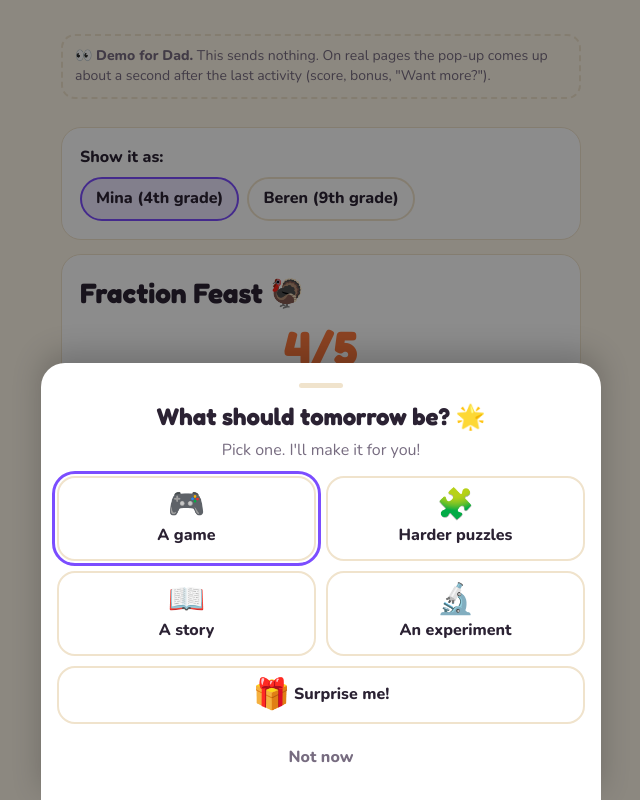
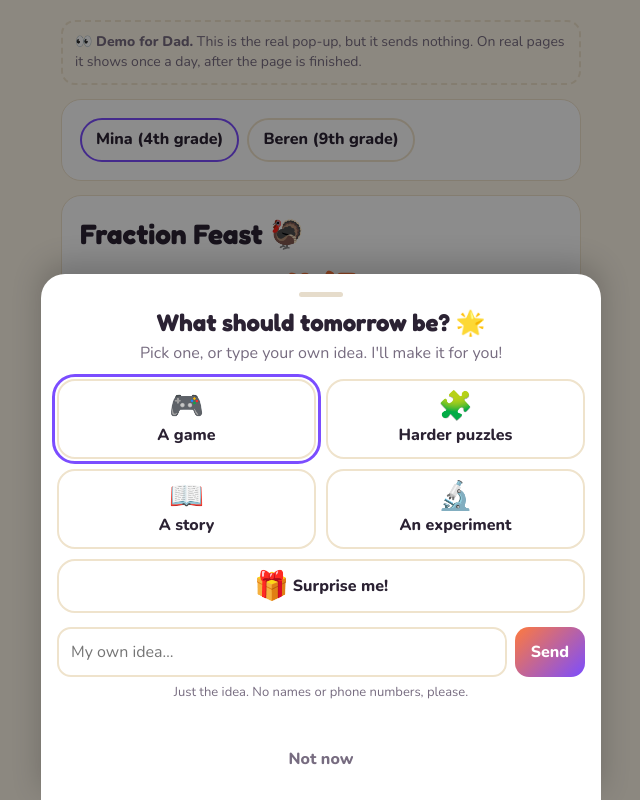
Before and after one commit to mehmetdurkan/study-fun, a plain HTML site: page demo/wish.html in a window 1280 px wide. Shown: the whole page, without its empty margins (319-959 px from the left). Drawn offline with nearby package versions, Linux system fonts and the light colour scheme.

Commit message:
Wish pop-up: pick for tomorrow or type an idea (logged)
Co-Authored-By: Claude Opus 5.5 <noreply@anthropic.com>

```diff
--- a/assets/more.js
+++ b/assets/more.js
@@ -6,13 +6,16 @@
 // A tap logs one open row tagged <page>#more-<subject> (or #more-no for "I'm done")
 // and opens mina/more/<subject>.html, a fresh set on this week's topic.
 // Nothing else is sent. Works with ?who= friends (log.js keeps the name).
-// It also loads assets/staar.js: today's STAAR question shows first, then this picker.
+// It also loads assets/staar.js: today's STAAR question shows first, then this picker,
+// and assets/wish.js: the "What should tomorrow be?" pop-up comes after the picker.
 (function(){
   var S = document.currentScript;
   if(!S || !window.studyLog) return;
   var base = new URL('../mina/more/', S.src).href;
   // Daily STAAR question (assets/staar.js) comes first, then this picker.
   try{ var st = document.createElement('script'); st.src = new URL('staar.js', S.src).href; document.head.appendChild(st); }catch(e){}
+  // "What should tomorrow be?" pop-up (assets/wish.js) opens after this picker shows.
+  try{ var ws = document.createElement('script'); ws.src = new URL('wish.js', S.src).href; document.head.appendChild(ws); }catch(e){}
   function gate(f){ if(window.studyGate) window.studyGate(f); else f(); }
   var SUBJ = [
     ['math',    '🧮', 'Math'],
--- /dev/null
+++ b/assets/wish.js
@@ -0,0 +1,125 @@
+// "What should tomorrow be?" pop-up. Load it AFTER assets/log.js.
+//   Mina pages: assets/more.js loads it; the pop-up comes ~1.5 s after the "Want more?" card shows.
+//   Other pages (Beren's Night notes): <script src="../assets/wish.js"></script>; it comes ~2.5 s after studyLog('finish').
+// Once per day per device. A button tap logs one open row <page>#wish-<key>.
+// The optional typed idea logs one "idea" row (text in Sheet column G): letters, numbers and . , ! ? ' - only,
+// 2-80 characters, no links, emails or phone-like numbers (the log script checks the same rules).
+// Works with ?who= friends: rows log under the friend's name (log.js).
+(function(){
+  if(!window.studyLog || window.__wishLoaded) return;
+  window.__wishLoaded = true;
+  var parts = location.pathname.split('/');
+  var kid = window.__wishKid || (parts.indexOf('beren') >= 0 ? 'beren' : 'mina');  // __wishKid: demo/wish.html only
+  var OPTS = {
+    mina:  [['game','🎮','A game'],['puzzle','🧩','Harder puzzles'],['story','📖','A story'],['experiment','🔬','An experiment'],['surprise','🎁','Surprise me!']],
+    beren: [['practice','📝','Practice test'],['flash','🃏','Flashcards'],['game','🎮','A quick game'],['explain','💡','Explain it simply'],['surprise','🎁','Surprise me']]
+  }[kid];
+  var KEY = 'studyWishDay';
+  function today(){ try{ return new Date().toLocaleDateString('en-CA',{timeZone:'America/Chicago'}); }catch(e){ return new Date().toISOString().slice(0,10); } }
+  function store(fn){ try{ return fn(window.localStorage); }catch(e){ return null; } }
+  function askedToday(){ return store(function(s){ return s.getItem(KEY); }) === today(); }
+  function markAsked(){ store(function(s){ s.setItem(KEY, today()); }); }
+  function okIdea(t){
+    if(t.length < 2 || t.length > 80) return false;
+    var re; try{ re = new RegExp("^[\\p{L}\\p{N}][\\p{L}\\p{N} .,!?'\\-]*$", 'u'); }catch(e){ re = /^[A-Za-z0-9][A-Za-z0-9 .,!?'\-]*$/; }
+    if(!re.test(t)) return false;
+    return !(/\d{5,}/.test(t.replace(/[ .\-]/g,'')) || /https?|www/i.test(t));
+  }
+
+  var CSS = '.sw-scrim{position:fixed;inset:0;z-index:9998;background:rgba(0,0,0,.45);opacity:0;transition:opacity .25s}' +
+    '.sw-scrim.on{opacity:1}' +
+    '.sw-sheet{position:fixed;left:0;right:0;bottom:0;z-index:9999;margin:0 auto;max-width:560px;max-height:92vh;overflow:auto;' +
+      'background:#fff;color:#2b2233;font:16px/1.45 Nunito,system-ui,-apple-system,sans-serif;border-radius:24px 24px 0 0;' +
+      'padding:18px 16px max(18px,env(safe-area-inset-bottom,0px));transform:translateY(105%);' +
+      'transition:transform .35s cubic-bezier(.2,.8,.2,1);box-shadow:0 -10px 30px rgba(0,0,0,.2)}' +
+    '.sw-sheet.on{transform:none}' +
+    '.sw-grab{width:44px;height:5px;border-radius:9px;background:#e6dccb;margin:0 auto 12px}' +
+    '.sw-h{font:700 24px/1.2 Fredoka,Nunito,system-ui,sans-serif;margin:0 0 4px;text-align:center}' +
+    '.sw-sub{margin:0 0 14px;text-align:center;color:#776c80}' +
+    '.sw-grid{display:grid;grid-template-columns:1fr 1fr;gap:10px}' +
+    '.sw-opt{font:inherit;font-weight:800;color:inherit;background:transparent;border:2px solid #efe3cc;border-radius:18px;padding:10px 8px;' +
+      'min-height:80px;display:flex;flex-direction:column;align-items:center;justify-content:center;gap:4px;cursor:pointer}' +
+    '.sw-opt:last-child{grid-column:1/-1;min-height:54px;flex-direction:row}' +
+    '.sw-opt .sw-e{font-size:28px;line-height:1}' +
+    '.sw-opt[aria-pressed=true]{border-color:#7b4dff;background:rgba(123,77,255,.12)}' +
+    '.sw-opt:disabled{cursor:default}' +
+    '.sw-idea{display:flex;gap:8px;margin-top:14px}' +
+    '.sw-in{flex:1;min-width:0;font:inherit;font-size:16px;color:inherit;background:transparent;border:2px solid #efe3cc;border-radius:14px;padding:10px 12px;min-height:50px}' +
+    '.sw-send{font:inherit;font-weight:800;border:0;border-radius:14px;padding:0 16px;min-height:50px;color:#fff;background:linear-gradient(135deg,#ff7a3d,#7b4dff);cursor:pointer}' +
+    '.sw-msg{min-height:22px;margin:8px 0 0;text-align:center;font-weight:800}' +
+    '.sw-note{margin:6px 0 0;font-size:13px;color:#776c80;text-align:center}' +
+    '.sw-later{display:block;margin:6px auto 0;font:inherit;font-weight:800;color:#776c80;background:none;border:0;min-height:44px;padding:0 16px;cursor:pointer}' +
+    '.sw-sheet button:focus-visible,.sw-in:focus-visible{outline:3px solid #7b4dff;outline-offset:2px}' +
+    '@media (prefers-color-scheme:dark){.sw-sheet{background:#2a2232;color:#f6eefc}.sw-grab,.sw-opt,.sw-in{border-color:#3d3347}' +
+      '.sw-sub,.sw-note,.sw-later{color:#bdb0c9}.sw-opt[aria-pressed=true]{border-color:#a68bff;background:rgba(166,139,255,.16)}}' +
+    '@media (prefers-reduced-motion:reduce){.sw-scrim,.sw-sheet{transition:none}}';
+
+  function el(tag, cls, text){ var e = document.createElement(tag); if(cls) e.className = cls; if(text != null) e.textContent = text; return e; }
+
+  var opened = false;
+  function open(){
+    if(opened || askedToday()) return;
+    opened = true; markAsked();
+    var st = el('style'); st.textContent = CSS; document.head.appendChild(st);
+    var scrim = el('div', 'sw-scrim'), sheet = el('div', 'sw-sheet');
+    sheet.setAttribute('role', 'dialog'); sheet.setAttribute('aria-modal', 'true'); sheet.setAttribute('aria-labelledby', 'swTitle');
+    sheet.appendChild(el('div', 'sw-grab'));
+    var h = el('h2', 'sw-h', 'What should tomorrow be? 🌟'); h.id = 'swTitle'; sheet.appendChild(h);
+    var sub = el('p', 'sw-sub', kid === 'beren' ? "Pick one for tomorrow's Night note, or type your own idea." : "Pick one, or type your own idea. I'll make it for you!");
+    sheet.appendChild(sub);
+    var grid = el('div', 'sw-grid'), picked = false;
+    var btns = OPTS.map(function(o){
+      var b = el('button', 'sw-opt'); b.type = 'button'; b.setAttribute('aria-pressed', 'false');
+      b.appendChild(el('span', 'sw-e', o[1])); b.appendChild(document.createTextNode(o[2]));
+      b.onclick = function(){
+        if(picked) return; picked = true;
+        try{ studyLog('wish_' + o[0]); }catch(e){}
+        btns.forEach(function(z){ z.disabled = true; z.setAttribute('aria-pressed', z === b ? 'true' : 'false'); });
+        msg.textContent = 'Got it! 🎉 Watch for it tomorrow.';
+        later.textContent = 'Done';
+      };
+      grid.appendChild(b); return b;
+    });
+    sheet.appendChild(grid);
+    var row = el('div', 'sw-idea');
+    var inp = el('input', 'sw-in'); inp.type = 'text'; inp.maxLength = 80; inp.autocomplete = 'off';
+    inp.placeholder = 'My own idea…'; inp.setAttribute('aria-label', 'Type your own idea for tomorrow');
+    var send = el('button', 'sw-send', 'Send'); send.type = 'button';
+    row.appendChild(inp); row.appendChild(send); sheet.appendChild(row);
+    sheet.appendChild(el('p', 'sw-note', 'Just the idea. No names or phone numbers, please.'));
+    var msg = el('p', 'sw-msg'); msg.setAttribute('aria-live', 'polite'); sheet.appendChild(msg);
+    var later = el('button', 'sw-later', 'Not now'); later.type = 'button'; sheet.appendChild(later);
+    var sent = 0;
+    function submit(){
+      var t = inp.value.replace(/\s+/g, ' ').trim();
+      if(!t) return;
+      if(!okIdea(t)){ msg.textContent = 'Use just letters and numbers, please 🙂'; return; }
+      if(sent >= 3){ msg.textContent = 'Thanks! That is plenty of ideas for today 😄'; return; }
+      sent++;
+      try{ studyLog('idea', t); }catch(e){}
+      inp.value = ''; msg.textContent = 'Idea sent! 💡 Thank you!'; later.textContent = 'Done';
+    }
+    send.onclick = submit;
+    inp.addEventListener('keydown', function(e){ if(e.key === 'Enter'){ e.preventDefault(); submit(); } });
+    function close(){ scrim.classList.remove('on'); sheet.classList.remove('on'); document.removeEventListener('keydown', esc);
+      setTimeout(function(){ scrim.remove(); sheet.remove(); }, 400); }
+    function esc(e){ if(e.key === 'Escape') close(); }
+    later.onclick = close; scrim.onclick = close; document.addEventListener('keydown', esc);
+    document.body.appendChild(scrim); document.body.appendChild(sheet);
+    requestAnimationFrame(function(){ requestAnimationFrame(function(){ scrim.classList.add('on'); sheet.classList.add('on'); }); });
+    setTimeout(function(){ try{ btns[0].focus({preventScroll:true}); }catch(e){} }, 380);
+  }
+
+  // Mina pages (more.js): open after the "Want more?" card appears. Other pages: after the finish.
+  var withMore = !!document.querySelector('script[src*="more.js"]');
+  if(withMore){
+    var mo = new MutationObserver(function(){ if(document.getElementById('moreCard')){ mo.disconnect(); setTimeout(open, 1500); } });
+    mo.observe(document.body || document.documentElement, {childList:true, subtree:true});
+  }else{
+    var orig = window.studyLog;
+    window.studyLog = function(ev, score, total){
+      orig(ev, score, total);
+      if(ev === 'finish') setTimeout(open, 2500);
+    };
+  }
+})();
--- a/demo/wish.html
+++ b/demo/wish.html
@@ -6,118 +6,49 @@
 <title>Wish Card Demo</title>
 <link rel="stylesheet" href="https://fonts.googleapis.com/css2?family=Fredoka:wght@500;600;700&family=Nunito:wght@400;600;800&display=swap">
 <style>
-/* Demo only: a mock "page finished" score card, then the wish pop-up (bottom sheet). Sends nothing. */
-:root{
-  --bg:#fff7e8; --card:#ffffff; --fg:#2b2233; --muted:#776c80; --line:#f0e3cc;
-  --accent:#ff7a3d; --accent2:#7b4dff; --good:#1aa37a;
-  --display:"Fredoka","Nunito",system-ui,sans-serif; --body:"Nunito",system-ui,sans-serif; color-scheme:light}
-@media (prefers-color-scheme: dark){:root:not([data-theme="light"]){
-  --bg:#1c1622; --card:#2a2232; --fg:#f6eefc; --muted:#bdb0c9; --line:#3d3347;
-  --accent:#ff9a66; --accent2:#a68bff; --good:#3ccf9e; color-scheme:dark}}
-:root[data-theme="dark"]{
-  --bg:#1c1622; --card:#2a2232; --fg:#f6eefc; --muted:#bdb0c9; --line:#3d3347;
-  --accent:#ff9a66; --accent2:#a68bff; --good:#3ccf9e; color-scheme:dark}
+/* Demo only: runs the real assets/wish.js with studyLog stubbed, so nothing is sent. */
+:root{--bg:#fff7e8;--card:#fff;--fg:#2b2233;--muted:#776c80;--line:#f0e3cc;--accent:#ff7a3d;--accent2:#7b4dff;color-scheme:light}
+@media (prefers-color-scheme: dark){:root:not([data-theme="light"]){--bg:#1c1622;--card:#2a2232;--fg:#f6eefc;--muted:#bdb0c9;--line:#3d3347;--accent:#ff9a66;--accent2:#a68bff;color-scheme:dark}}
+:root[data-theme="dark"]{--bg:#1c1622;--card:#2a2232;--fg:#f6eefc;--muted:#bdb0c9;--line:#3d3347;--accent:#ff9a66;--accent2:#a68bff;color-scheme:dark}
 *{box-sizing:border-box}
-body{margin:0;background:var(--bg);color:var(--fg);font-family:var(--body);font-size:16px;line-height:1.45;
-  padding:max(20px,env(safe-area-inset-top,0px)) 16px 40px}
+body{margin:0;background:var(--bg);color:var(--fg);font:16px/1.45 Nunito,system-ui,sans-serif;padding:max(20px,env(safe-area-inset-top,0px)) 16px 40px}
 .wrap{max-width:520px;margin:0 auto;display:flex;flex-direction:column;gap:14px}
 .card{background:var(--card);border:1px solid var(--line);border-radius:20px;padding:18px}
-.note{font-size:14px;color:var(--muted);border:2px dashed var(--line);border-radius:14px;padding:10px 12px}
-h1{font-family:var(--display);font-size:28px;margin:0}
-.big{font-family:var(--display);font-size:48px;font-weight:700;color:var(--accent);text-align:center}
+.note{font-size:14px;color:var(--muted);border:2px dashed var(--line);border-radius:14px;padding:10px 12px;margin:0}
 .row{display:flex;gap:8px;flex-wrap:wrap}
-.pill{font:inherit;font-weight:800;border:2px solid var(--line);background:transparent;color:var(--fg);border-radius:999px;padding:8px 14px;min-height:44px;cursor:pointer}
-.pill[aria-pressed="true"]{border-color:var(--accent2);background:color-mix(in srgb,var(--accent2) 14%,transparent)}
-.btn{font:inherit;font-family:var(--display);font-weight:600;font-size:18px;border:0;border-radius:14px;min-height:52px;padding:10px 16px;cursor:pointer;color:#fff;background:linear-gradient(135deg,var(--accent),var(--accent2));width:100%}
-/* bottom sheet */
-.scrim{position:fixed;inset:0;background:rgba(0,0,0,.45);opacity:0;pointer-events:none;transition:opacity .25s}
-.scrim.on{opacity:1;pointer-events:auto}
-.sheet{position:fixed;left:0;right:0;bottom:0;margin:0 auto;max-width:560px;background:var(--card);color:var(--fg);
-  border-radius:24px 24px 0 0;padding:20px 16px max(20px,env(safe-area-inset-bottom,0px));
-  transform:translateY(105%);transition:transform .35s cubic-bezier(.2,.8,.2,1);box-shadow:0 -10px 30px rgba(0,0,0,.2)}
-.sheet.on{transform:none}
-.grab{width:44px;height:5px;border-radius:9px;background:var(--line);margin:0 auto 12px}
-.sheet h2{font-family:var(--display);font-size:24px;margin:0 0 4px;text-align:center}
-.sheet p.sub{margin:0 0 14px;text-align:center;color:var(--muted)}
-.grid{display:grid;grid-template-columns:1fr 1fr;gap:10px}
-.opt{font:inherit;font-weight:800;font-size:16px;color:var(--fg);background:transparent;border:2px solid var(--line);border-radius:18px;
-  padding:12px 8px;min-height:84px;display:flex;flex-direction:column;align-items:center;justify-content:center;gap:4px;cursor:pointer}
-.opt .e{font-size:30px;line-height:1}
-.opt:active{transform:scale(.97)}
-.opt.full{grid-column:1/-1;min-height:56px;flex-direction:row}
-.later{display:block;margin:12px auto 0;font:inherit;font-weight:800;color:var(--muted);background:none;border:0;min-height:44px;cursor:pointer}
-.thanks{text-align:center}
-.thanks .e{font-size:54px}
-.sms{display:flex;align-items:center;justify-content:center;margin-top:12px;min-height:52px;border-radius:14px;text-decoration:none;
-  font-family:var(--display);font-weight:600;font-size:17px;color:var(--fg);border:2px solid var(--line)}
-button:focus-visible,a:focus-visible{outline:3px solid var(--accent2);outline-offset:2px}
-[hidden]{display:none!important}
+.pill{font:inherit;font-weight:800;border:2px solid var(--line);color:var(--fg);border-radius:999px;padding:8px 14px;min-height:44px;text-decoration:none;display:inline-flex;align-items:center}
+.pill.on{border-color:var(--accent2)}
+h1{font-family:Fredoka,Nunito,sans-serif;font-size:28px;margin:0}
+.big{font-family:Fredoka,Nunito,sans-serif;font-size:48px;font-weight:700;color:var(--accent);text-align:center}
+#log{font-size:14px;color:var(--muted);white-space:pre-wrap;margin:0}
 </style>
 </head>
 <body>
 <div class="wrap">
-  <p class="note">👀 <b>Demo for Dad.</b> This sends nothing. On real pages the pop-up comes up about a second after the last activity (score, bonus, "Want more?").</p>
-  <div class="card">
-    <p style="margin:0 0 8px;font-weight:800">Show it as:</p>
-    <div class="row" id="who">
-      <button class="pill" data-k="mina" aria-pressed="true">Mina (4th grade)</button>
-      <button class="pill" data-k="beren" aria-pressed="false">Beren (9th grade)</button>
-    </div>
+  <p class="note">👀 <b>Demo for Dad.</b> This is the real pop-up, but it sends nothing. On real pages it shows once a day, after the page is finished.</p>
+  <div class="card row">
+    <a class="pill" id="km" href="?kid=mina">Mina (4th grade)</a>
+    <a class="pill" id="kb" href="?kid=beren">Beren (9th grade)</a>
   </div>
   <div class="card">
     <h1>Fraction Feast 🦃</h1>
     <div class="big">4/5</div>
-    <p style="text-align:center;margin:0 0 14px">Great job! You added and took away fractions like a pro.</p>
-    <button class="btn" id="replay">Show the pop-up again</button>
+    <p style="text-align:center;margin:0">Great job! Tap Mina or Beren above to see the pop-up again.</p>
   </div>
+  <div class="card"><b>What would be logged:</b><p id="log">(nothing yet)</p></div>
 </div>
-
-<div class="scrim" id="scrim"></div>
-<div class="sheet" id="sheet" role="dialog" aria-modal="true" aria-labelledby="wishTitle">
-  <div class="grab"></div>
-  <div id="ask">
-    <h2 id="wishTitle">What should tomorrow be? 🌟</h2>
-    <p class="sub" id="wishSub">Pick one. I'll make it for you!</p>
-    <div class="grid" id="opts"></div>
-    <button class="later" id="later">Not now</button>
-  </div>
-  <div id="thanks" class="thanks" hidden>
-    <div class="e">🎉</div>
-    <h2>Got it!</h2>
-    <p class="sub" id="thanksMsg"></p>
-    <a class="sms" id="sms" href="#">💬 Tell Dad your own idea</a>
-    <button class="later" id="close">Close</button>
-  </div>
-</div>
-
 <script>
-const OPTS={
-  mina:[['game','🎮','A game'],['puzzle','🧩','Harder puzzles'],['story','📖','A story'],['experiment','🔬','An experiment'],['surprise','🎁','Surprise me!',1]],
-  beren:[['practice','📝','Practice test'],['flash','🃏','Flashcards'],['game','🎮','A quick game'],['explain','💡','Explain it simply'],['surprise','🎁','Surprise me',1]]
+window.__wishKid = new URLSearchParams(location.search).get('kid') === 'beren' ? 'beren' : 'mina';
+document.getElementById(window.__wishKid === 'beren' ? 'kb' : 'km').classList.add('on');
+try{ localStorage.removeItem('studyWishDay'); }catch(e){}
+var lines = [];
+window.studyLog = function(ev, v){
+  if(ev === 'finish') return;
+  lines.push(ev === 'idea' ? '💡 idea: "' + v + '"' : '⭐ pick: ' + ev.slice(5));
+  document.getElementById('log').textContent = lines.join('\n');
 };
-const SUB={mina:"Pick one. I'll make it for you!",beren:"Pick one for tomorrow's Night note."};
-let who='mina';
-const $=id=>document.getElementById(id);
-function smsHref(t){t=encodeURIComponent(t);const ios=/iPad|iPhone|iPod/.test(navigator.userAgent)||(navigator.platform==='MacIntel'&&navigator.maxTouchPoints>1);return ios?`sms:&body=${t}`:`sms:?&body=${t}`}
-function build(){
-  $('wishSub').textContent=SUB[who];
-  $('opts').innerHTML=OPTS[who].map(([k,e,t,full])=>`<button class="opt${full?' full':''}" data-k="${k}" data-t="${t}"><span class="e">${e}</span>${t}</button>`).join('');
-  $('opts').querySelectorAll('.opt').forEach(b=>b.onclick=()=>pick(b));
-}
-function open(){build();$('ask').hidden=false;$('thanks').hidden=true;$('scrim').classList.add('on');$('sheet').classList.add('on');setTimeout(()=>$('opts').querySelector('button').focus(),360)}
-function close(){$('scrim').classList.remove('on');$('sheet').classList.remove('on')}
-function pick(b){
-  const label=b.dataset.t.toLowerCase();
-  // Real pages: studyLog('wish_'+key) -> one open row "<page>#wish-<key>". Demo: nothing is sent.
-  $('ask').hidden=true;$('thanks').hidden=false;
-  $('thanksMsg').textContent=`You picked ${label}. Watch for it tomorrow!`;
-  $('sms').href=smsHref(who==='mina'?'My idea for tomorrow: ':'Idea for tomorrow\'s night note: ');
-}
-$('later').onclick=close;$('close').onclick=close;$('scrim').onclick=close;
-document.addEventListener('keydown',e=>{if(e.key==='Escape')close()});
-$('replay').onclick=open;
-$('who').querySelectorAll('.pill').forEach(p=>p.onclick=()=>{who=p.dataset.k;$('who').querySelectorAll('.pill').forEach(q=>q.setAttribute('aria-pressed',q===p?'true':'false'));open()});
-setTimeout(open,1000);
 </script>
+<script src="../assets/wish.js"></script>
+<script>setTimeout(function(){ studyLog('finish'); }, 300);</script>
 </body>
 </html>
```
Also changed, not shown: assets/log.js (+8 -0 lines), beren/2026-11-18.html (+1 -0 lines).
